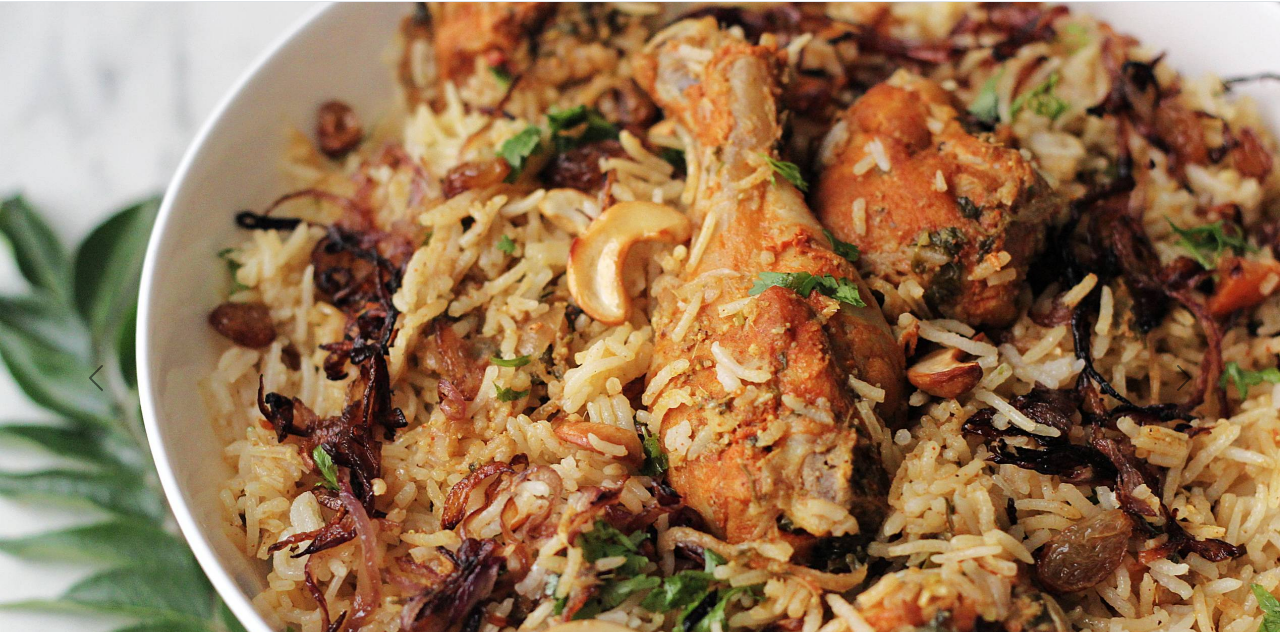
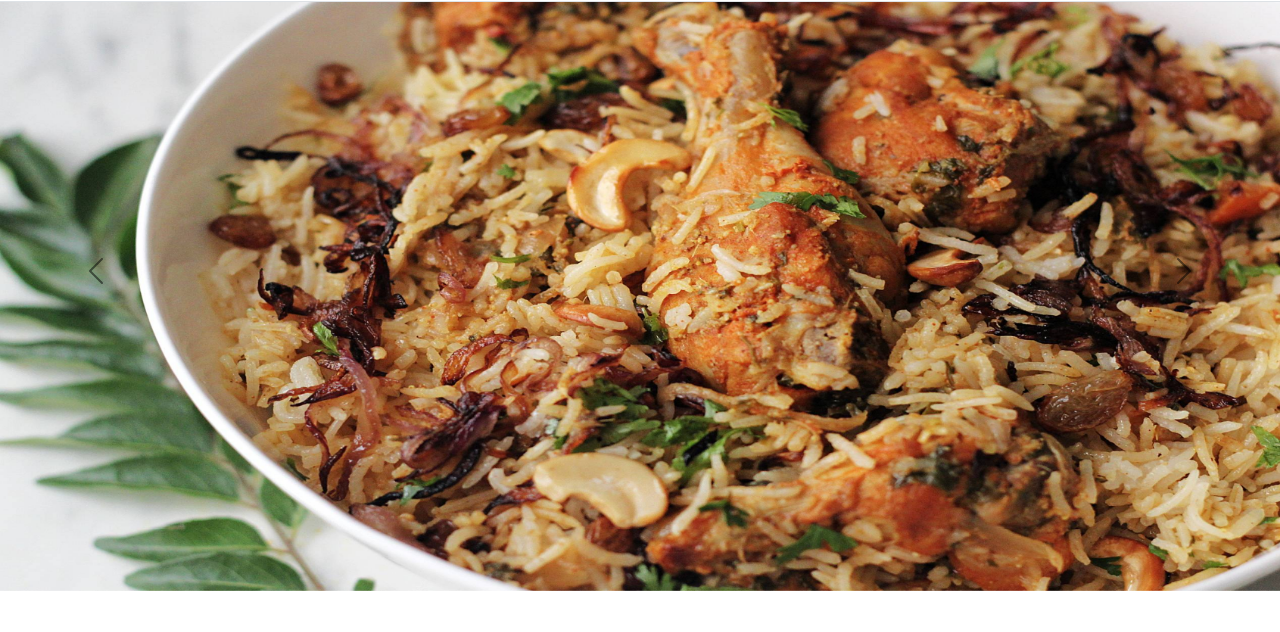
Before and after one commit to Jananis3/jananiSenchola, a plain HTML site: page task3/tasksenchola.html in a window 1280 px wide. Shown: the part 73-705 px from the top of the page. Drawn offline with nearby package versions, Linux system fonts and the light colour scheme.

Commit message:
Update task3.css

```diff
--- a/task3/task3.css
+++ b/task3/task3.css
@@ -2,7 +2,7 @@
     margin: 0;
     padding: 0;
 }
-.container-fluid
-{
-    background-color: skyblue;
+.carousel-item img{
+	width:100%;
+	height:80vh;
 }
```
